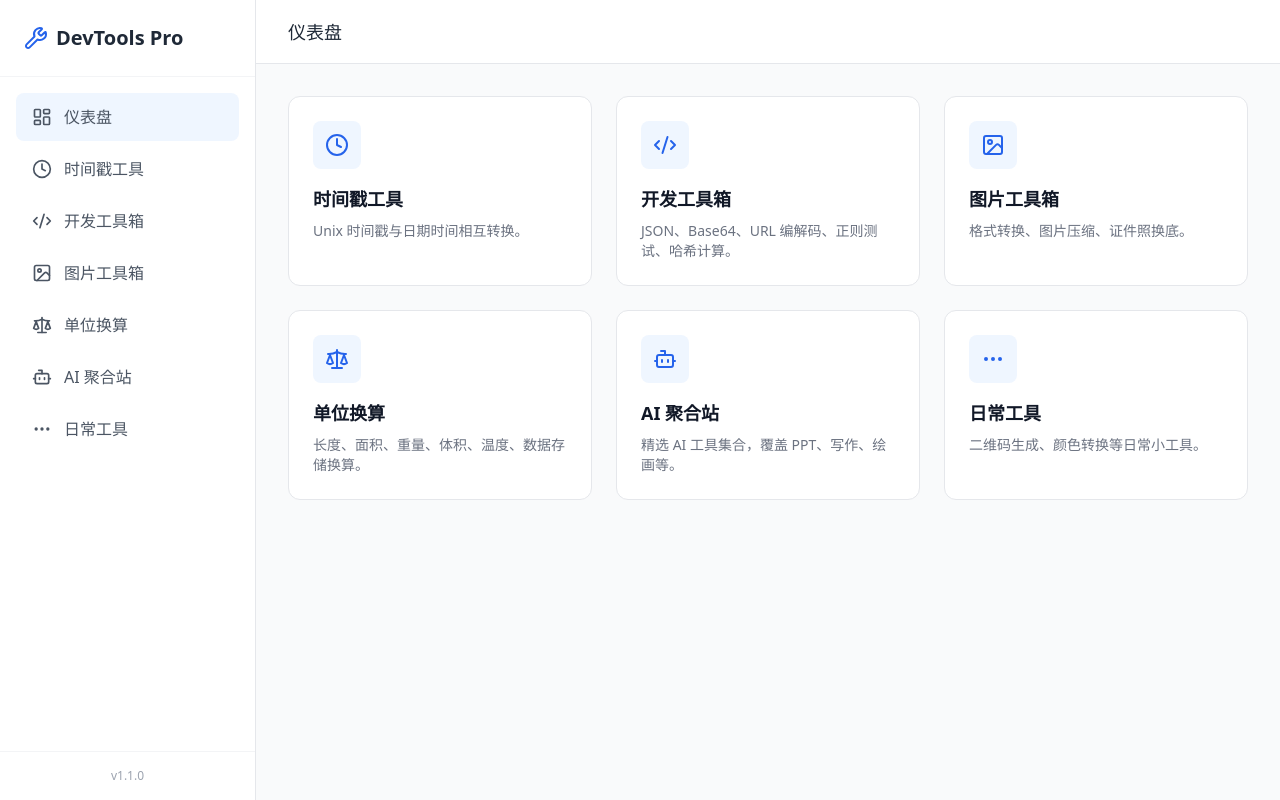
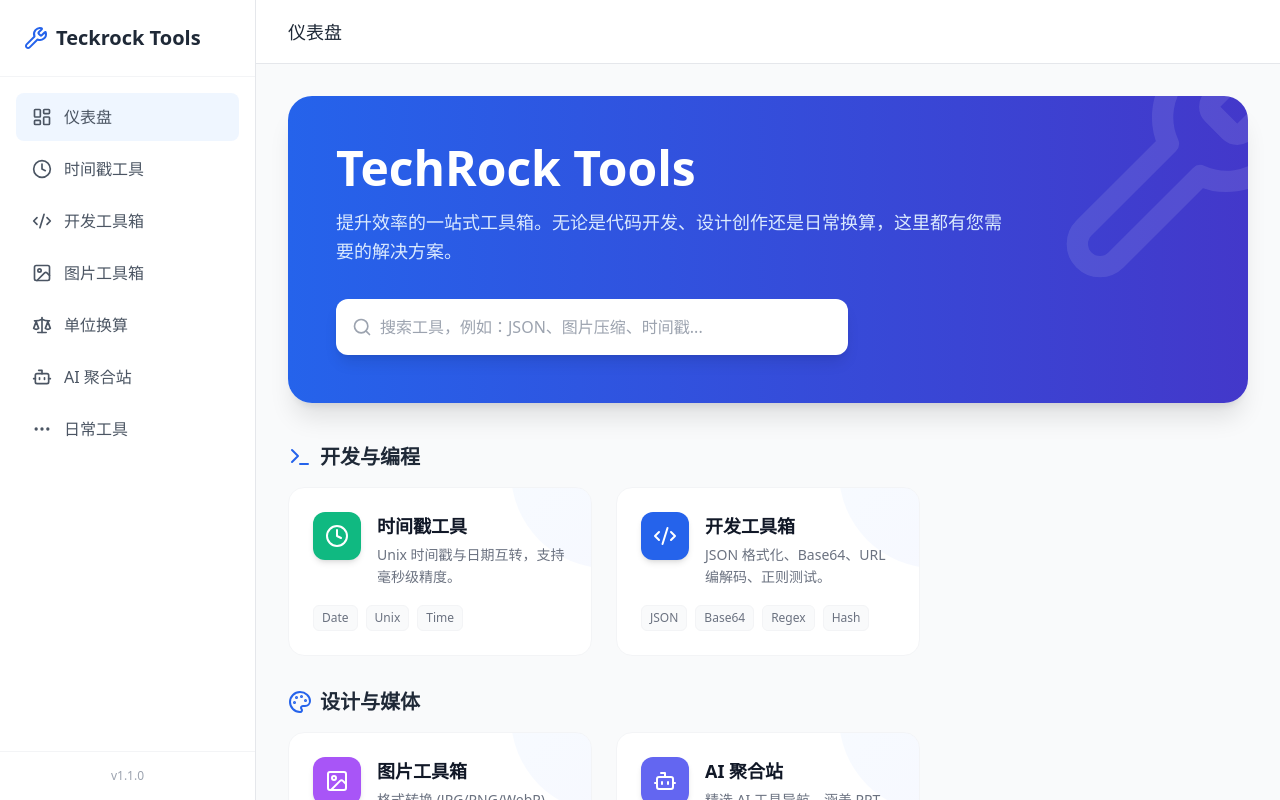
Before and after one commit to palemoon-hub/tech-website, a Vue app: page / in a window 1280 px wide. Built offline with nearby package versions, Linux system fonts and the light colour scheme.

Commit message:
基础seo

```diff
--- a/index.html
+++ b/index.html
@@ -4,7 +4,13 @@
     <meta charset="UTF-8" />
     <link rel="icon" type="image/svg+xml" href="/vite.svg" />
     <meta name="viewport" content="width=device-width, initial-scale=1.0" />
-    <title>app</title>
+    <title>TechRock Tools - 开发者与设计师的一站式工具箱</title>
+    <meta name="description" content="TechRock Tools (teckrock.top) 提供时间戳转换、JSON格式化、图片处理、单位换算、AI工具导航等全方位在线工具，提升您的工作效率。" />
+    <meta name="keywords" content="开发者工具, 在线工具, 时间戳转换, JSON格式化, 图片压缩, 证件照换底, 单位换算, AI工具, TechRock" />
+    <meta property="og:title" content="TechRock Tools - 开发者与设计师的一站式工具箱" />
+    <meta property="og:description" content="免费、高效的在线工具集合，涵盖开发、设计、日常办公等多个领域。" />
+    <meta property="og:url" content="https://teckrock.top" />
+    <meta property="og:type" content="website" />
   </head>
   <body>
     <div id="app"></div>
--- a/src/layout/DefaultLayout.vue
+++ b/src/layout/DefaultLayout.vue
@@ -5,7 +5,7 @@
       <div class="p-6 border-b border-gray-100">
         <h1 class="text-xl font-bold text-gray-800 flex items-center gap-2">
           <Wrench class="w-6 h-6 text-blue-600" />
-          DevTools Pro
+          Teckrock Tools
         </h1>
       </div>
 
--- a/src/router/index.ts
+++ b/src/router/index.ts
@@ -40,7 +40,8 @@ const routes = [
       {
         path: 'other-tools',
         name: 'OtherTools',
-        component: () => import('../views/OtherTools.vue')
+        component: () => import('../views/OtherTools.vue'),
+        meta: { title: '日常工具 - TechRock Tools' }
       }
     ]
   }
@@ -51,4 +52,23 @@ const router = createRouter({
   routes
 })
 
+router.beforeEach((to, from, next) => {
+  const title = to.meta.title as string
+  if (title) {
+    document.title = title
+  } else if (to.name) {
+    // Fallback for routes without explicit title
+    const nameMap: Record<string, string> = {
+      'Home': '仪表盘 - TechRock Tools',
+      'Timestamp': '时间戳工具 - TechRock Tools',
+      'DevTools': '开发工具箱 - TechRock Tools',
+      'ImageTools': '图片工具箱 - TechRock Tools',
+      'UnitConverter': '单位换算 - TechRock Tools',
+      'AiTools': 'AI 聚合站 - TechRock Tools',
+    }
+    document.title = nameMap[to.name as string] || 'TechRock Tools'
+  }
+  next()
+})
+
 export default router
--- a/src/views/Home.vue
+++ b/src/views/Home.vue
@@ -1,61 +1,171 @@
 <template>
-  <div class="space-y-6">
+  <div class="space-y-10">
+    <!-- Hero Section -->
+    <div class="bg-gradient-to-r from-blue-600 to-indigo-700 rounded-3xl p-8 md:p-12 text-white shadow-xl relative overflow-hidden">
+      <div class="absolute top-0 right-0 opacity-10 pointer-events-none">
+        <Wrench class="w-64 h-64 -mr-16 -mt-16" />
+      </div>
+
+      <div class="relative z-10 max-w-2xl">
+        <h1 class="text-3xl md:text-5xl font-bold mb-4">TechRock Tools</h1>
+        <p class="text-blue-100 text-lg mb-8 leading-relaxed">
+          提升效率的一站式工具箱。无论是代码开发、设计创作还是日常换算，这里都有您需要的解决方案。
+        </p>
+
+        <!-- Search Bar -->
+        <div class="relative max-w-lg group">
+          <div class="absolute inset-y-0 left-0 pl-4 flex items-center pointer-events-none">
+            <Search class="h-5 w-5 text-gray-400 group-focus-within:text-blue-600 transition-colors" />
+          </div>
+          <input
+            v-model="searchQuery"
+            type="text"
+            class="block w-full pl-11 pr-4 py-4 rounded-xl text-gray-900 placeholder-gray-400 focus:outline-none focus:ring-4 focus:ring-blue-500/30 shadow-lg"
+            placeholder="搜索工具，例如：JSON、图片压缩、时间戳..."
+          />
+        </div>
+      </div>
+    </div>
+
+    <!-- Tool Sections -->
+    <div v-if="filteredCategories.length > 0" class="space-y-8">
+      <div v-for="category in filteredCategories" :key="category.title" class="space-y-4">
+        <h2 class="text-xl font-bold text-gray-800 flex items-center gap-2">
+          <component :is="category.icon" class="w-6 h-6 text-blue-600" />
+          {{ category.title }}
+        </h2>
+
         <div class="grid grid-cols-1 md:grid-cols-2 lg:grid-cols-3 gap-6">
           <router-link
-        v-for="tool in tools"
+            v-for="tool in category.tools"
             :key="tool.path"
             :to="tool.path"
-        class="bg-white p-6 rounded-xl border border-gray-200 hover:shadow-lg transition-shadow group"
+            class="group bg-white rounded-2xl border border-gray-100 p-6 hover:shadow-xl hover:-translate-y-1 transition-all duration-300 relative overflow-hidden"
           >
-        <div class="w-12 h-12 rounded-lg bg-blue-50 flex items-center justify-center text-blue-600 mb-4 group-hover:scale-110 transition-transform">
+            <!-- Decorative gradient blob -->
+            <div class="absolute top-0 right-0 w-24 h-24 bg-gradient-to-br from-blue-50 to-indigo-50 rounded-bl-full -mr-4 -mt-4 opacity-50 group-hover:scale-150 transition-transform duration-500"></div>
+
+            <div class="relative flex items-start gap-4">
+              <div :class="`p-3 rounded-xl ${tool.color} text-white shadow-md group-hover:scale-110 transition-transform duration-300`">
                 <component :is="tool.icon" class="w-6 h-6" />
               </div>
-        <h3 class="text-lg font-semibold text-gray-900 mb-2">{{ tool.name }}</h3>
-        <p class="text-sm text-gray-500">{{ tool.description }}</p>
+              <div>
+                <h3 class="text-lg font-bold text-gray-900 group-hover:text-blue-600 transition-colors mb-1">{{ tool.name }}</h3>
+                <p class="text-sm text-gray-500 leading-relaxed">{{ tool.description }}</p>
+              </div>
+            </div>
+
+            <div class="mt-4 flex flex-wrap gap-2">
+              <span v-for="tag in tool.tags" :key="tag" class="px-2 py-1 bg-gray-50 text-xs text-gray-500 rounded-md border border-gray-100">
+                {{ tag }}
+              </span>
+            </div>
           </router-link>
+        </div>
+      </div>
+    </div>
+
+    <!-- Empty State -->
+    <div v-else class="text-center py-12 text-gray-500">
+      <SearchX class="w-16 h-16 mx-auto text-gray-300 mb-4" />
+      <p class="text-lg">未找到与 "{{ searchQuery }}" 相关的工具</p>
+      <button @click="searchQuery = ''" class="mt-4 text-blue-600 hover:underline">清除搜索</button>
     </div>
   </div>
 </template>
 
 <script setup lang="ts">
-import { Clock, Code2, Image, Scale, Bot, MoreHorizontal } from 'lucide-vue-next'
+import { ref, computed } from 'vue'
+import {
+  Clock, Code2, Image, Scale, Bot, MoreHorizontal,
+  Wrench, Search, SearchX, Terminal, Palette, Coffee
+} from 'lucide-vue-next'
 
-const tools = [
+const searchQuery = ref('')
+
+// Tool Data with Categories
+const categories = [
+  {
+    title: '开发与编程',
+    icon: Terminal,
+    tools: [
       {
         name: '时间戳工具',
-    description: 'Unix 时间戳与日期时间相互转换。',
+        description: 'Unix 时间戳与日期互转，支持毫秒级精度。',
         path: '/timestamp',
-    icon: Clock
+        icon: Clock,
+        color: 'bg-emerald-500',
+        tags: ['Date', 'Unix', 'Time']
       },
       {
         name: '开发工具箱',
-    description: 'JSON、Base64、URL 编解码、正则测试、哈希计算。',
+        description: 'JSON 格式化、Base64、URL 编解码、正则测试。',
         path: '/dev-tools',
-    icon: Code2
+        icon: Code2,
+        color: 'bg-blue-600',
+        tags: ['JSON', 'Base64', 'Regex', 'Hash']
+      },
+    ]
   },
   {
+    title: '设计与媒体',
+    icon: Palette,
+    tools: [
+      {
         name: '图片工具箱',
-    description: '格式转换、图片压缩、证件照换底。',
+        description: '格式转换 (JPG/PNG/WebP)、压缩、证件照换底。',
         path: '/image-tools',
-    icon: Image
-  },
-  {
-    name: '单位换算',
-    description: '长度、面积、重量、体积、温度、数据存储换算。',
-    path: '/unit-converter',
-    icon: Scale
+        icon: Image,
+        color: 'bg-purple-500',
+        tags: ['Convert', 'Compress', 'ID Photo']
       },
       {
         name: 'AI 聚合站',
-    description: '精选 AI 工具集合，覆盖 PPT、写作、绘画等。',
+        description: '精选 AI 工具导航，涵盖 PPT、写作、绘画、编程。',
         path: '/ai-tools',
-    icon: Bot
+        icon: Bot,
+        color: 'bg-indigo-500',
+        tags: ['ChatGPT', 'Midjourney', 'AI']
+      },
+    ]
+  },
+  {
+    title: '日常与生活',
+    icon: Coffee,
+    tools: [
+      {
+        name: '单位换算',
+        description: '长度、面积、重量、体积、温度、存储换算。',
+        path: '/unit-converter',
+        icon: Scale,
+        color: 'bg-orange-500',
+        tags: ['Metric', 'Imperial', 'Data']
       },
       {
         name: '日常工具',
-    description: '二维码生成、颜色转换等日常小工具。',
+        description: '二维码生成、颜色格式转换 (HEX/RGB)。',
         path: '/other-tools',
-    icon: MoreHorizontal
+        icon: MoreHorizontal,
+        color: 'bg-pink-500',
+        tags: ['QRCode', 'Color', 'Utility']
       },
     ]
+  }
+]
+
+// Search Logic
+const filteredCategories = computed(() => {
+  if (!searchQuery.value.trim()) return categories
+
+  const query = searchQuery.value.toLowerCase()
+
+  return categories.map(cat => {
+    const matchingTools = cat.tools.filter(tool =>
+      tool.name.toLowerCase().includes(query) ||
+      tool.description.toLowerCase().includes(query) ||
+      tool.tags.some(tag => tag.toLowerCase().includes(query))
+    )
+    return { ...cat, tools: matchingTools }
+  }).filter(cat => cat.tools.length > 0)
+})
 </script>
```
Also changed, not shown: public/robots.txt (added), 1 other file (tests, documents, lock files or other folders). Lines whose indentation alone changed are shown as unchanged.
